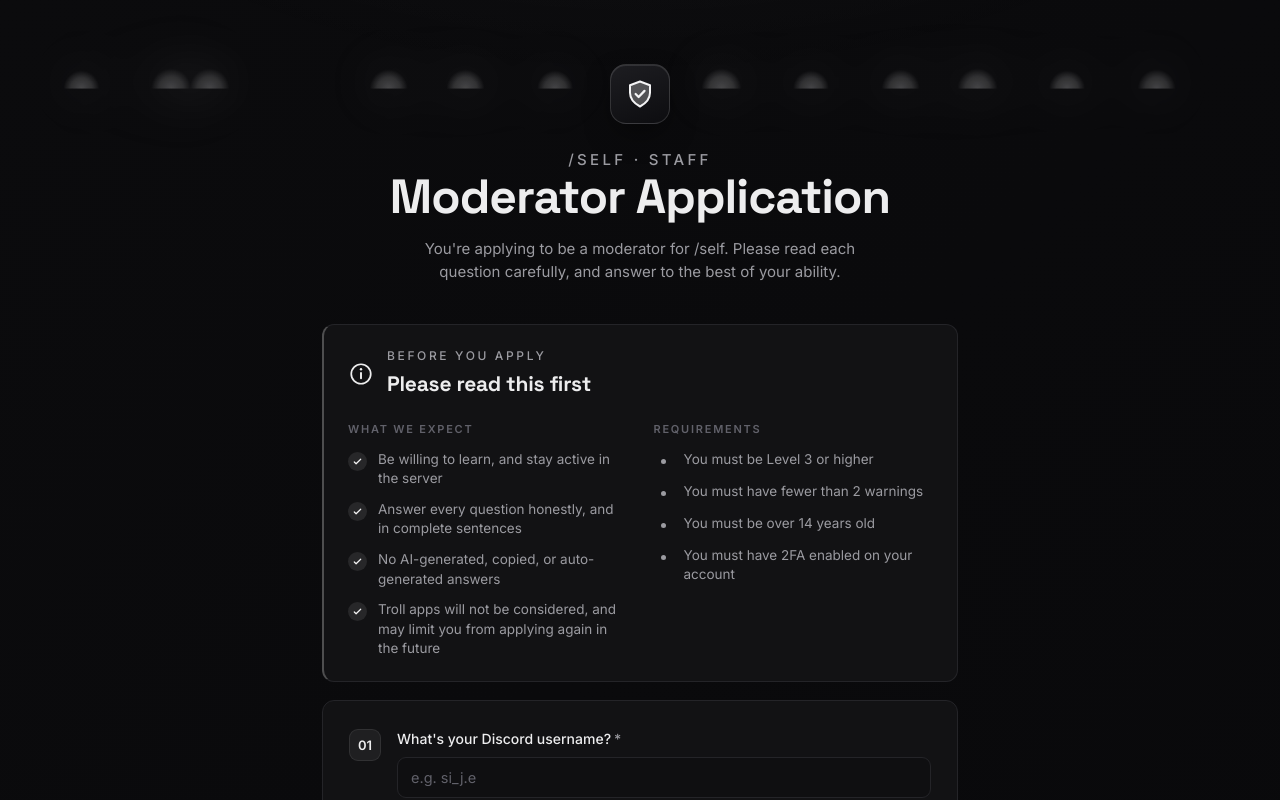
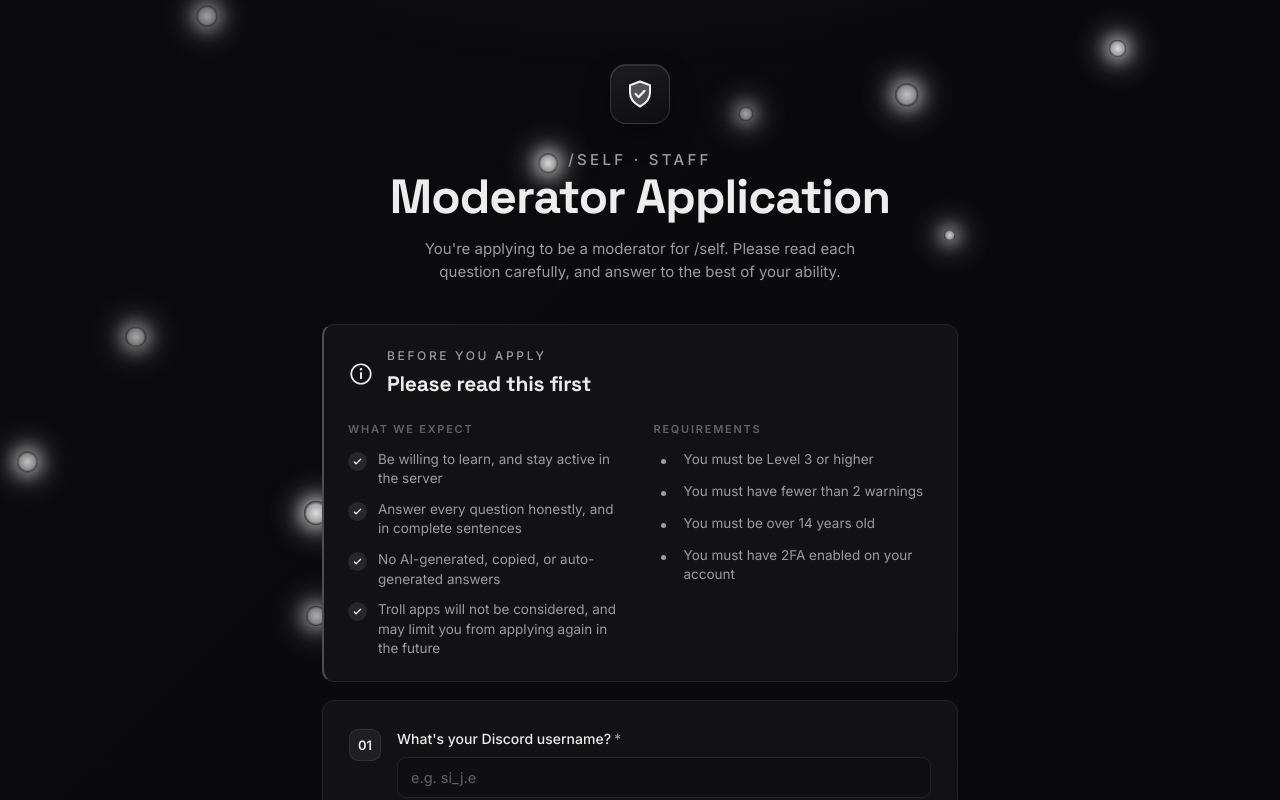
Before and after one commit to verseable/selfmod, a Next.js app: page / in a window 1280 px wide. Shown: the top 800 px of the page. Built offline with nearby package versions, Linux system fonts and the light colour scheme.

Commit message:
Update particle animations and styles in globals.css
Refactor particle effects and animations in CSS.

```diff
--- a/app/globals.css
+++ b/app/globals.css
@@ -36,7 +36,6 @@ body {
   background: linear-gradient(-45deg, #0a0a0c, #09090b, #0d0d0f, #0b0b0d);
   background-size: 400% 400%;
   animation: gradientShift 12s ease infinite;
-  overflow: hidden;
 }
 
 @keyframes gradientShift {
@@ -61,45 +60,50 @@ body::before {
   background: radial-gradient(900px 400px at 50% -200px, rgba(255, 255, 255, 0.04), transparent 70%);
 }
 
-/* Floating particles with random speeds, directions, intervals */
-body::after {
-  content: "";
+/* Floating particles - real independent elements, each with its own
+   random size, speed, delay and drift (set via inline style / CSS vars). */
+.particles {
   position: fixed;
   inset: 0;
   z-index: 0;
   pointer-events: none;
-  background-image:
-    radial-gradient(18px 18px at 8% 100%, rgba(244, 244, 245, 1), rgba(244, 244, 245, 0.6) 60%, transparent),
-    radial-gradient(20px 20px at 18% 100%, rgba(244, 244, 245, 0.99), rgba(244, 244, 245, 0.58) 60%, transparent),
-    radial-gradient(19px 19px at 32% 100%, rgba(244, 244, 245, 1), rgba(244, 244, 245, 0.62) 60%, transparent),
-    radial-gradient(18px 18px at 45% 100%, rgba(244, 244, 245, 0.98), rgba(244, 244, 245, 0.6) 60%, transparent),
-    radial-gradient(20px 20px at 58% 100%, rgba(244, 244, 245, 1), rgba(244, 244, 245, 0.64) 60%, transparent),
-    radial-gradient(19px 19px at 72% 100%, rgba(244, 244, 245, 0.99), rgba(244, 244, 245, 0.6) 60%, transparent),
-    radial-gradient(18px 18px at 85% 100%, rgba(244, 244, 245, 1), rgba(244, 244, 245, 0.62) 60%, transparent),
-    radial-gradient(20px 20px at 15% 100%, rgba(244, 244, 245, 0.98), rgba(244, 244, 245, 0.58) 60%, transparent),
-    radial-gradient(19px 19px at 38% 100%, rgba(244, 244, 245, 1), rgba(244, 244, 245, 0.64) 60%, transparent),
-    radial-gradient(18px 18px at 65% 100%, rgba(244, 244, 245, 0.99), rgba(244, 244, 245, 0.6) 60%, transparent),
-    radial-gradient(20px 20px at 78% 100%, rgba(244, 244, 245, 1), rgba(244, 244, 245, 0.62) 60%, transparent),
-    radial-gradient(19px 19px at 92% 100%, rgba(244, 244, 245, 0.98), rgba(244, 244, 245, 0.58) 60%, transparent);
-  background-size: 100% 100%;
-  background-repeat: no-repeat;
-  background-position:
-    8% 100%, 18% 100%, 32% 100%, 45% 100%, 58% 100%, 72% 100%,
-    85% 100%, 15% 100%, 38% 100%, 65% 100%, 78% 100%, 92% 100%;
-  filter: drop-shadow(0 0 25px rgba(244, 244, 245, 0.9)) drop-shadow(0 0 50px rgba(244, 244, 245, 0.5));
-  animation:
-    float1 4.2s cubic-bezier(0.1, 0.8, 0.2, 0.9) infinite -0.1s,
-    float2 5.1s cubic-bezier(0.2, 0.7, 0.1, 0.9) infinite -0.3s,
-    float3 4.8s cubic-bezier(0.15, 0.75, 0.25, 0.85) infinite -0.5s,
-    float4 5.3s cubic-bezier(0.05, 0.9, 0.15, 0.85) infinite -0.2s,
-    float5 4.5s cubic-bezier(0.25, 0.7, 0.1, 0.9) infinite -0.7s,
-    float6 5.0s cubic-bezier(0.1, 0.85, 0.2, 0.8) infinite -0.4s,
-    float7 4.9s cubic-bezier(0.2, 0.8, 0.15, 0.85) infinite -0.6s,
-    float8 5.2s cubic-bezier(0.12, 0.82, 0.18, 0.88) infinite -0.15s,
-    float9 4.6s cubic-bezier(0.22, 0.72, 0.12, 0.9) infinite -0.55s,
-    float10 5.4s cubic-bezier(0.08, 0.88, 0.22, 0.8) infinite -0.35s,
-    float11 4.7s cubic-bezier(0.18, 0.78, 0.2, 0.85) infinite -0.65s,
-    float12 5.1s cubic-bezier(0.14, 0.84, 0.16, 0.86) infinite -0.25s;
+  overflow: hidden;
+}
+
+.particle {
+  position: absolute;
+  bottom: -40px;
+  border-radius: 50%;
+  background: radial-gradient(
+    circle,
+    rgba(244, 244, 245, 1) 0%,
+    rgba(244, 244, 245, 0.7) 55%,
+    transparent 75%
+  );
+  box-shadow:
+    0 0 16px 4px rgba(244, 244, 245, 0.7),
+    0 0 32px 10px rgba(244, 244, 245, 0.35);
+  opacity: 0;
+  animation-name: particleRise;
+  animation-timing-function: linear;
+  animation-iteration-count: infinite;
+}
+
+@keyframes particleRise {
+  0% {
+    transform: translateY(0) translateX(0);
+    opacity: 0;
+  }
+  8% {
+    opacity: var(--peak-opacity, 0.9);
+  }
+  85% {
+    opacity: var(--peak-opacity, 0.9);
+  }
+  100% {
+    transform: translateY(-115vh) translateX(var(--drift, 0px));
+    opacity: 0;
+  }
 }
 
 @keyframes float1 {
```
